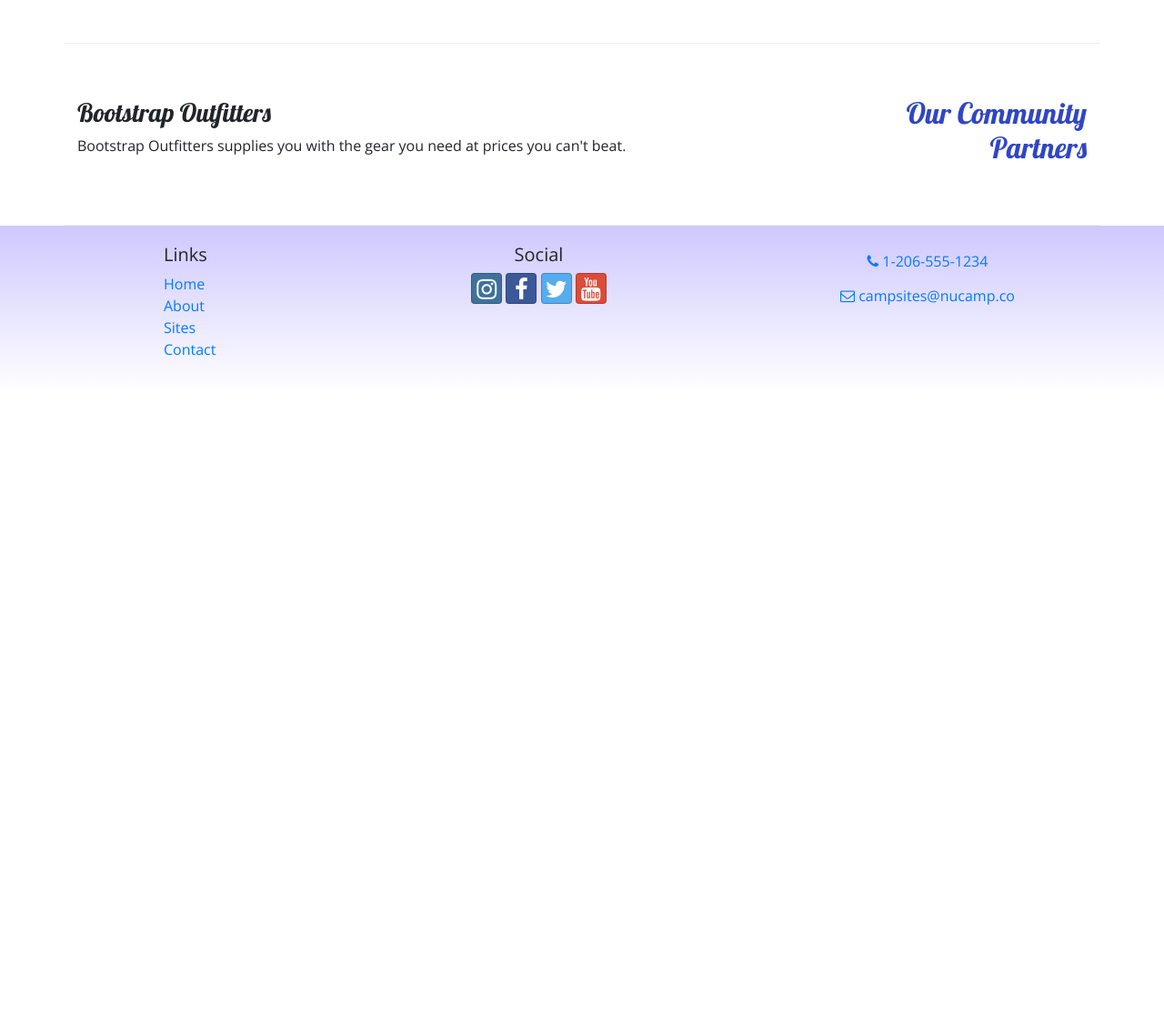
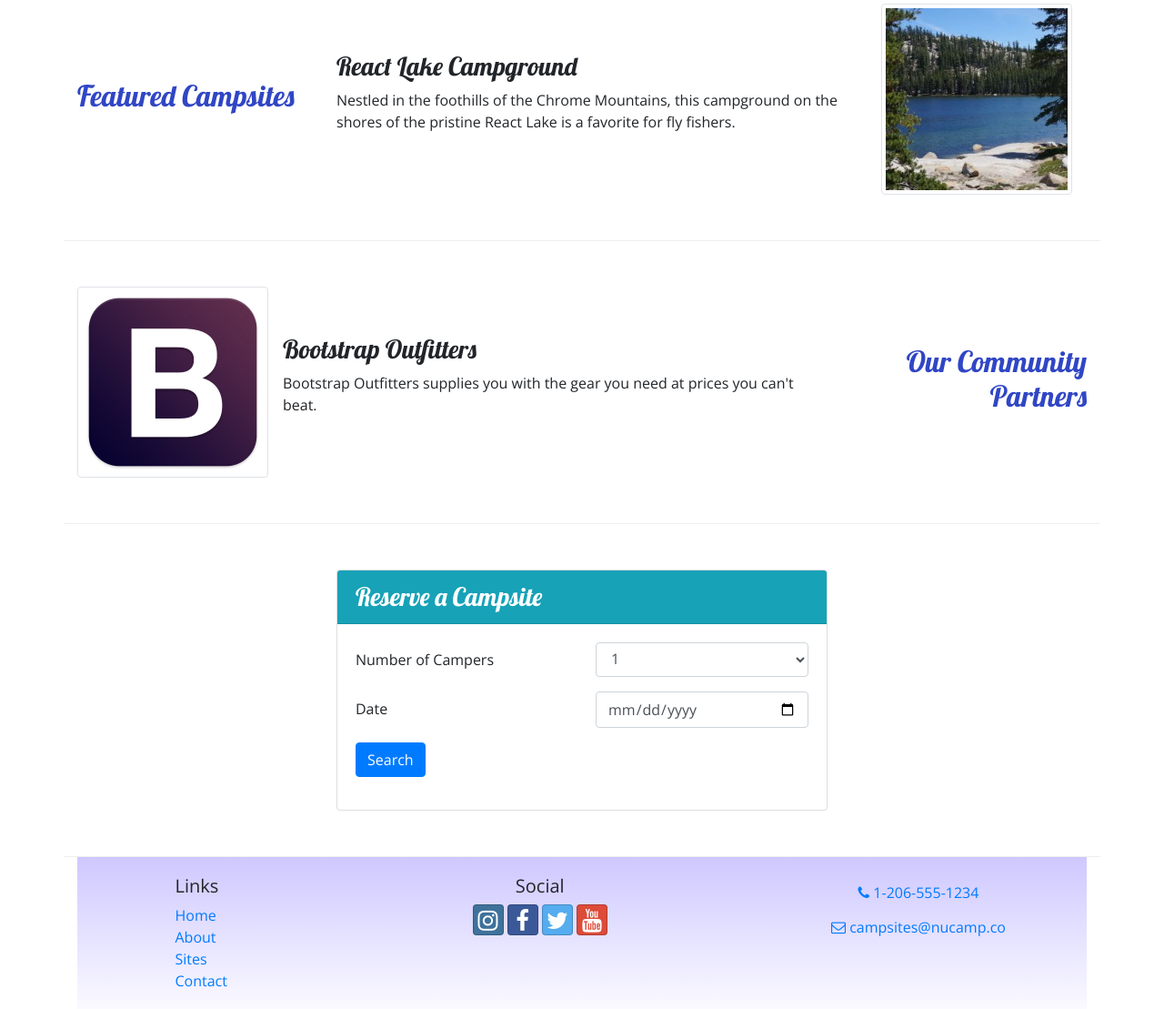
Before and after one commit to bthorndy/nucampsite, a website: page index.html in a window 1280 px wide. Shown: the part 617-1726 px from the top of the page at 91% size. Before the commit the page ends 1049 px from the top, so only its background shows below. Drawn offline with nearby package versions, Linux system fonts and the light colour scheme.

Commit message:
Added images and reservation form to index.html

```diff
--- a/index.html
+++ b/index.html
@@ -26,16 +26,22 @@
                 <span class="navbar-toggler-icon"></span>
             </button>
             <div class="row">
+                <div class="col-4 col-sm-3 col-md-2 align-self-center">
+                    <img src="img/logo.png" class="img-fluid" />
+                 </div>
                 <div class="col">
                     <h1>NuCamp</h1>
                     <h2>a better way to camp</h2>
                 </div>
+                <div class="col col-md-4 col-xl-2">
+                    <a class="btn btn-info mt-4" href="#reserveForm" role="button">Reserve Campsite</a>
             </div>
         </div>
     </header>
 
     <nav class="navbar navbar-expand-sm navbar-dark sticky-top">
         <div class="container">
+            <a class="navbar-brand" href="#"><img src="img/logo.png" height="30" width="30" /></a>
             <button class="navbar-toggler ml-auto" type="button" data-toggle="collapse" data-target="#nucampNavbar">
                 <span class="navbar-toggler-icon"></span>
             </button>
@@ -56,18 +62,30 @@
                 <h2 class="text-sm-right">Discover & Review</h2>
             </div>
             <div class="col">
+                <div class="media">
+                    <img class="d-flex mr-3 img-thumbnail" src="img/breadcrumb-trail-thumb.jpg" alt="Breadcrumb Trail" />
+                    <div class="media-body align-self-center">
                     <h3>Our Campsites</h3>
                     <p class="d-none d-sm-block">Explore our growing database of curated campsites and leave your own reviews!</p>
                     </div>
                 </div>
+            </div>
+        </div>
 
         <div class="row row-content align-items-center">
-            <div class="col-sm-4 col-md-3">
+            <div class="col-sm-4 col-md-3 align-self-center">
                 <h2>Featured Campsites</h2>
         </div>
             <div class="col">
+                <div class="media">
+
+                    <div class="media-body align-self-center">
                         <h3>React Lake Campground</h3>
                         <p class="d-none d-sm-block">Nestled in the foothills of the Chrome Mountains, this campground on the shores of the pristine React Lake is a favorite for fly fishers.</p>
+
+                    </div>
+                    <img class="d-flex mr-3 img-thumbnail" src="img/react-lake-thumb.jpg" alt="React Lake">
+                </div>
    			</div>
         </div>
 
@@ -76,11 +94,52 @@
                 <h2 class="text-sm-right">Our Community Partners</h2>
             </div>
             <div class="col">
+                <div class="media">
+                    <img class="d-flex mr-3 img-thumbnail " src="img/bootstrap-thumb.png" alt="Bootstrap Outfitters">
+                    <div class="media-body align-self-center">
                         <h3>Bootstrap Outfitters</h3>
                         <p class="d-none d-sm-block">Bootstrap Outfitters supplies you with the gear you need at prices you can't beat.</p>
                     </div>
                 </div>
             </div>
+        </div>
+
+        <div class="row row-content align-items-center">
+           <div class="col col-sm-6 mx-auto">
+               <div class="card">
+                   <h3 class="card-header bg-info text-white">Reserve a Campsite</h3>
+                   <div class="card-body">
+                       <form id="reserveForm">
+                        <div class="row form-group">
+                            <label class="col-sm-6 col-form-label" for="numCampers">Number of Campers</label>
+                            <div class="col">
+                                <select class="form-control" name="numCampers" id="numCampers">
+                                    <option value="1">1</option>
+                                    <option value="2">2</option>
+                                    <option value="3">3</option>
+                                    <option value="4">4</option>
+                                    <option value="5">5</option>
+                                    <option value="6">6</option>
+                                </select>
+                            </div>
+                        </div>
+                        <div class="row  form-group">
+                            <label class="col-sm-6 col-form-label">Date</label>
+                            <div class="col">
+                                <input class="form-control" type="date" name="date" id="date" placeholder="MM/DD/YYYY"/>
+                            </div>
+                        </div>
+                        <div class="row  form-group">
+                            <div class="col">
+                                <button type="submit" class="btn btn-primary">Search</btn>
+                            </div>
+                        </div>
+                       </form>
+                    </div>
+                </div>
+            </div>
+        </div>
+
 
     <footer>
         <div class="container">
@@ -89,7 +148,7 @@
                     <h5>Links</h5>
                     <ul class="list-unstyled">
                         <li><a href="#">Home</a></li>
-                        <li><a href="aboutus.html">About</a></li>
+                        <li><a href="about">About</a></li>
                         <li><a href="#">Sites</a></li>
                         <li><a href="contactus.html">Contact</a></li>
                     </ul>
```
Also changed, not shown: img/bootstrap-thumb.png (added), img/breadcrumb-trail-thumb.jpg (added), img/breadcrumb-trail.jpg (added), img/chrome-river-thumb.jpg (added), img/chrome-river.jpg (added), img/logo.png (added), img/react-lake-thumb.jpg (added), img/react-lake.jpg (added). Lines whose indentation alone changed are shown as unchanged.
